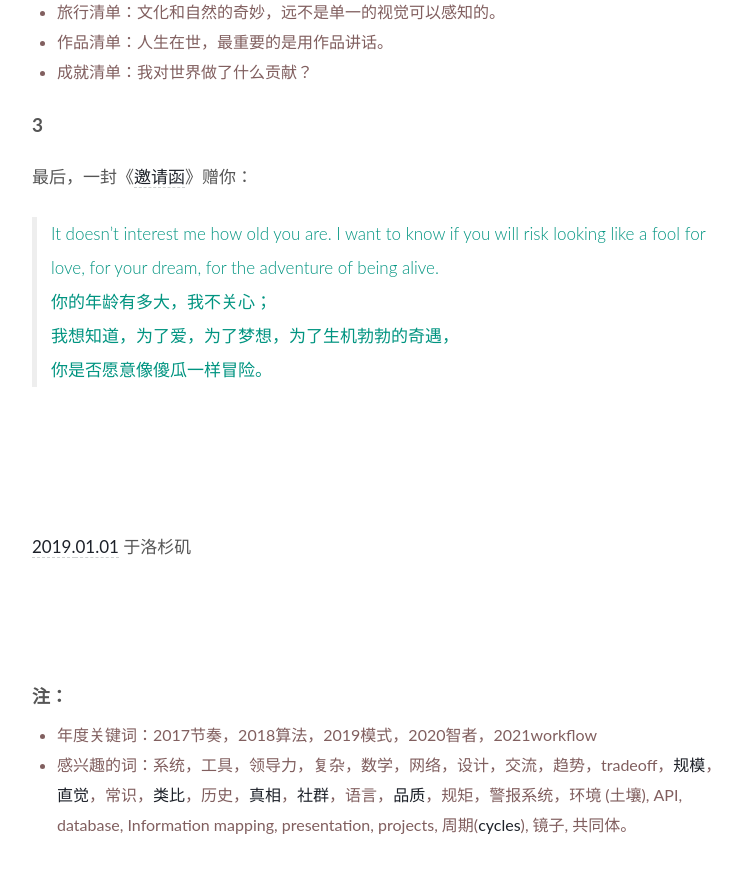
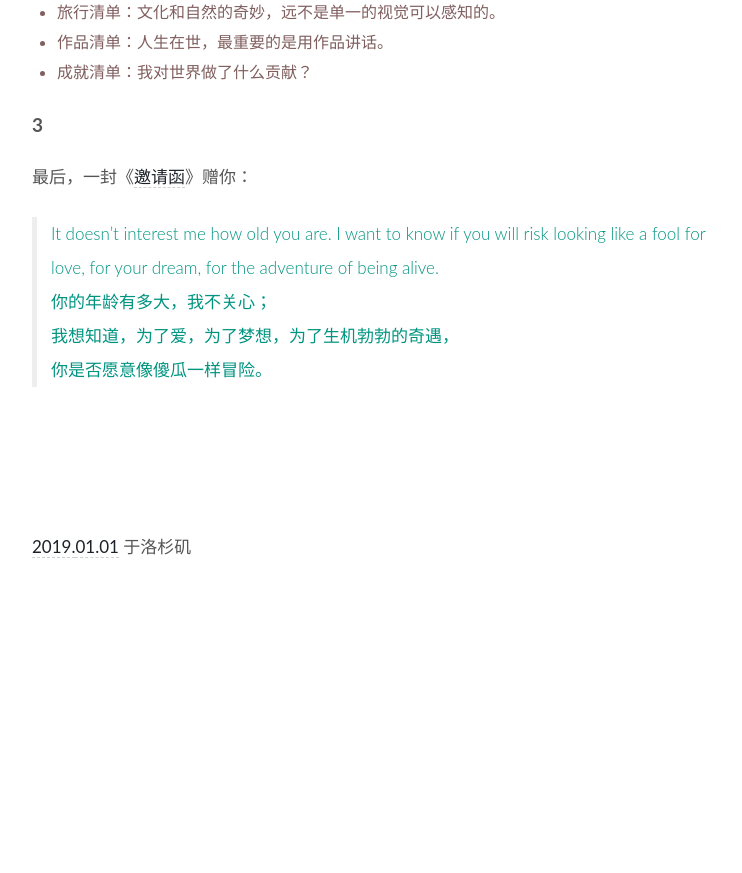
Before and after one commit to WillWang-X/willwang-x.github.io, a Jekyll site: the page built from _posts/blogs/2019-01-01-life-README.md, in a window 1280 px wide and 900 px high, scrolled down 4927 px. Shown: the top 873 px of the window, without its empty margins (258-1000 px from the left). Built offline with Jekyll 4.4.1, drawn with Linux system fonts in a browser that asks for light colours; after the commit the page ends 5659 px from its top, so only the background shows below that.

```diff
--- a/_posts/blogs/2019-01-01-life-README.md
+++ b/_posts/blogs/2019-01-01-life-README.md
@@ -175,9 +175,3 @@
 
 <br>
 <br>
-
-
-### 注：
-
-- 年度关键词：2017节奏，2018算法，2019模式，2020智者，2021workflow
-- 感兴趣的词：系统，工具，领导力，复杂，数学，网络，设计，交流，趋势，tradeoff，[规模](https://book.douban.com/subject/30244461/)，[直觉](https://book.douban.com/subject/30340107/)，常识，[类比](https://book.douban.com/subject/30383926/)，历史，[真相](https://book.douban.com/subject/33387422/)，[社群](https://workflowy.com/s/public/rc0YTBuDYAcI3TA9)，语言，[品质](https://www.viacharacter.org/character-strengths)，规矩，警报系统，环境 (土壤), API, database, Information mapping, presentation, projects, 周期([cycles](https://www.wikiwand.com/en/List_of_cycles)), 镜子, 共同体。
```
